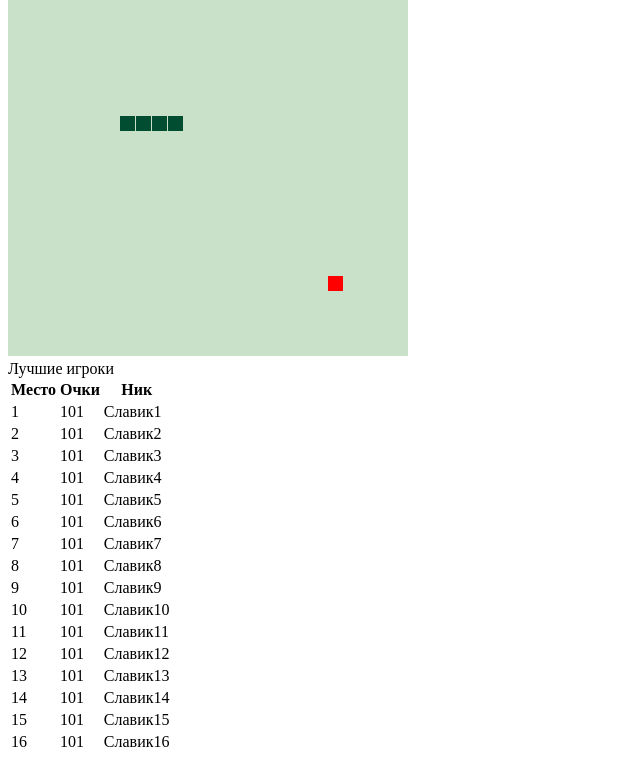
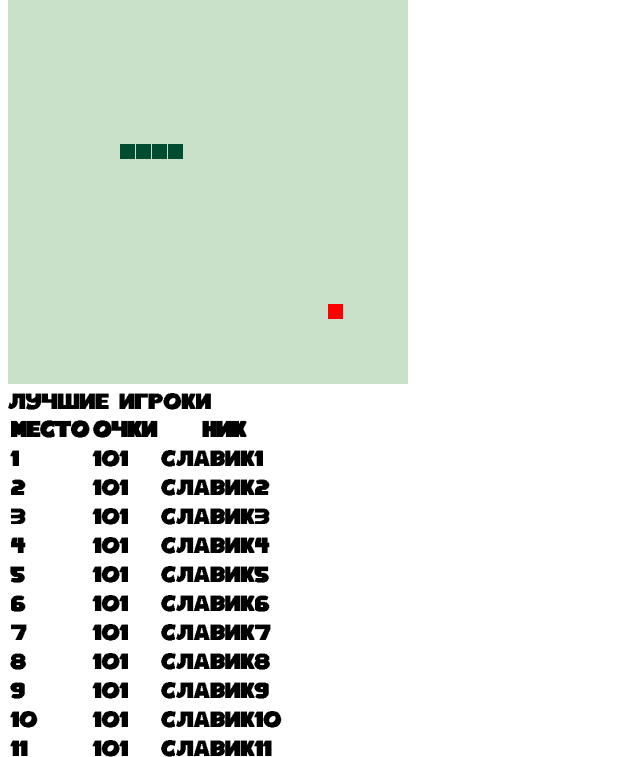
Before and after one commit to MelnikovDenis/Snake, a plain HTML site: page index.html in a window 1280 px wide. Shown: the part 127-884 px from the top of the page, without its empty margins (0-640 px from the left). Drawn offline with Linux system fonts and the light colour scheme.

Commit message:
Подключил шрифт

```diff
--- a/source/css/indexStyle.css
+++ b/source/css/indexStyle.css
@@ -1,3 +1,12 @@
+@font-face {
+    font-family: Sonic; /* Гарнитура шрифта */
+    src: url(../fonts/Sonic1TitleScreenFilled.ttf); /* Путь к файлу со шрифтом */
+}
+
+* {
+    font-family: Sonic, Arial;
+}
+
 canvas {
     background: #c9e1c9;
 }
```
Also changed, not shown: source/fonts/Sonic1TitleScreenFilled.ttf (added).
